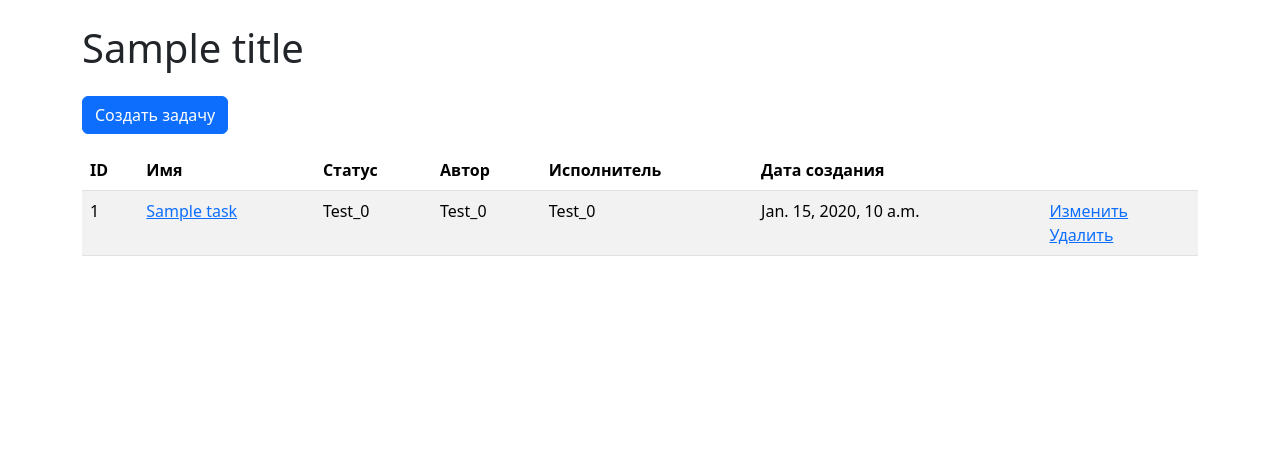
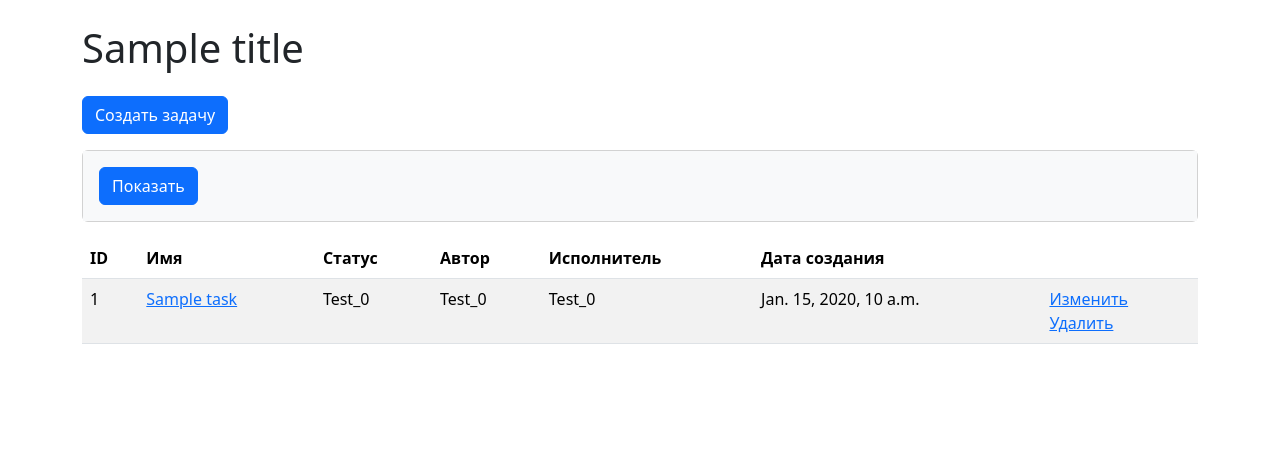
Before and after one commit to rasskazovilya/python-project-52, a Django app: template task_manager/tasks/templates/task_list.html in a window 1280 px wide. Shown: the part 56-518 px from the top of the page. Run offline with Django 3.2, Linux system fonts and the light colour scheme; data comes from the database, SQL or seed files in the repository; tables that the repository leaves empty hold one stand-in row (values such as "Sample post"); the template is opened without the code that fills it: values that come from a table or form of the project are taken from there, most other values are stand-ins (such as "Sample title", 1, 10 or a date in 2020); parts of the project's set-up code (start-up, migrations or seed data) failed here and were passed over; some libraries are stand-ins or nearby versions.

Commit message:
add filter form to task list page

```diff
--- a/task_manager/tasks/templates/task_list.html
+++ b/task_manager/tasks/templates/task_list.html
@@ -1,10 +1,23 @@
 {% extends "base.html" %}
+{% load django_bootstrap5 %}
 {% load i18n %}
 
 {% block content %}
 <div>
     <h1 class="my-4">{{ title }}</h1>
     <a class="btn btn-primary mb-3" href="{% url 'create_task'%}">{% translate "Создать задачу" %}</a>
+
+    {% block filter %}
+    <div class="card mb-3">
+        <div class="card-body bg-light">
+            <form class="form-inline center" method="get">
+                {% bootstrap_form filter.form %}
+                <input class="btn btn-primary" type="submit" value="{% translate 'Показать' %}">
+            </form>
+        </div>
+    </div>
+    {% endblock %}
+
     <table class="table table-striped">
         <thead>
            <tr>
```
